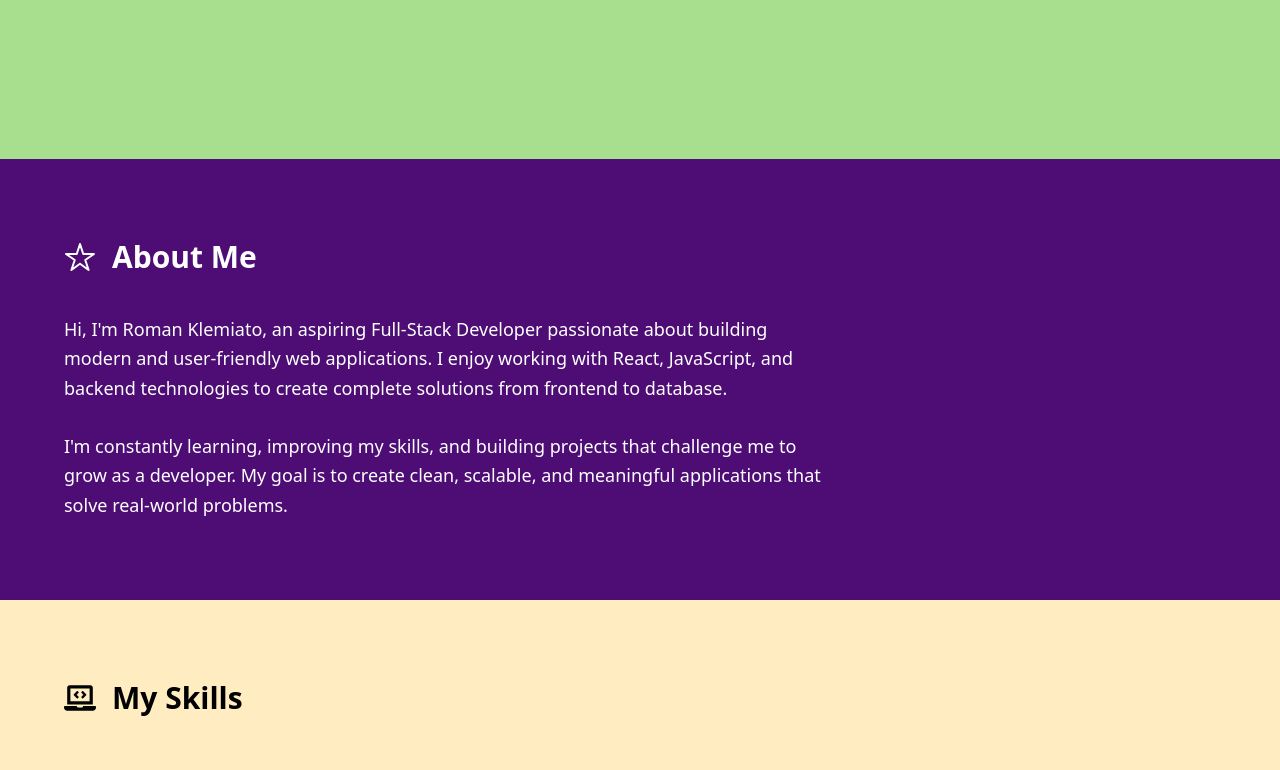
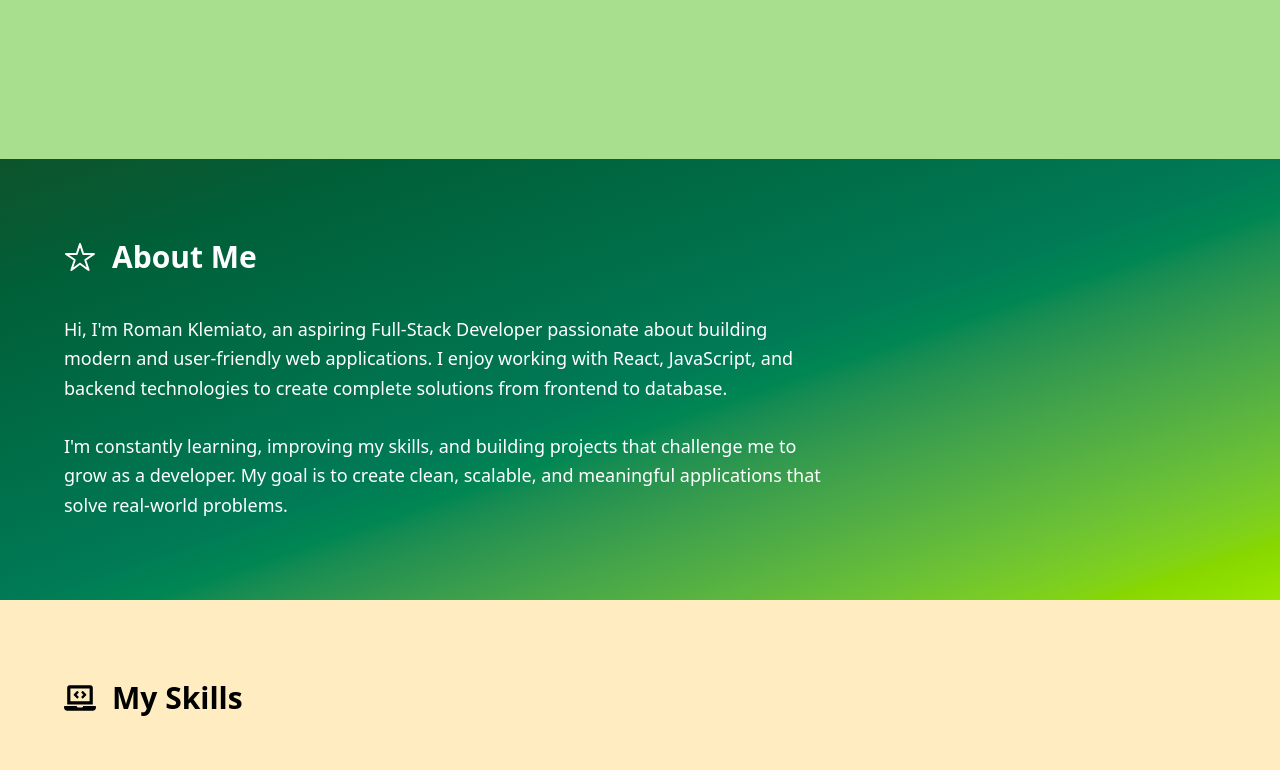
Before and after one commit to SweetCinnamonBun/portfolio-website, a React (Vite) app: page / in a window 1280 px wide. Shown: the part 549-1319 px from the top of the page. Built offline with nearby package versions, Linux system fonts and the light colour scheme.

Commit message:
trying new colors

```diff
--- a/src/pages/HomePage.jsx
+++ b/src/pages/HomePage.jsx
@@ -127,7 +127,7 @@ const HomePage = () => {
         </div>
       </div>
       {/* About section */}
-      <section className="w-full  mt-20 bg-[#4d0d75] text-white py-20 grid place-items-center">
+      <section className="w-full mt-20 bg-gradient-to-br from-green-900 via-emerald-700 to-lime-400 text-white py-20 grid place-items-center">
         <div className="w-full max-w-6xl">
           <div className="flex items-center gap-4 mb-10">
             <IoStarOutline className="w-8 h-8" />
```
